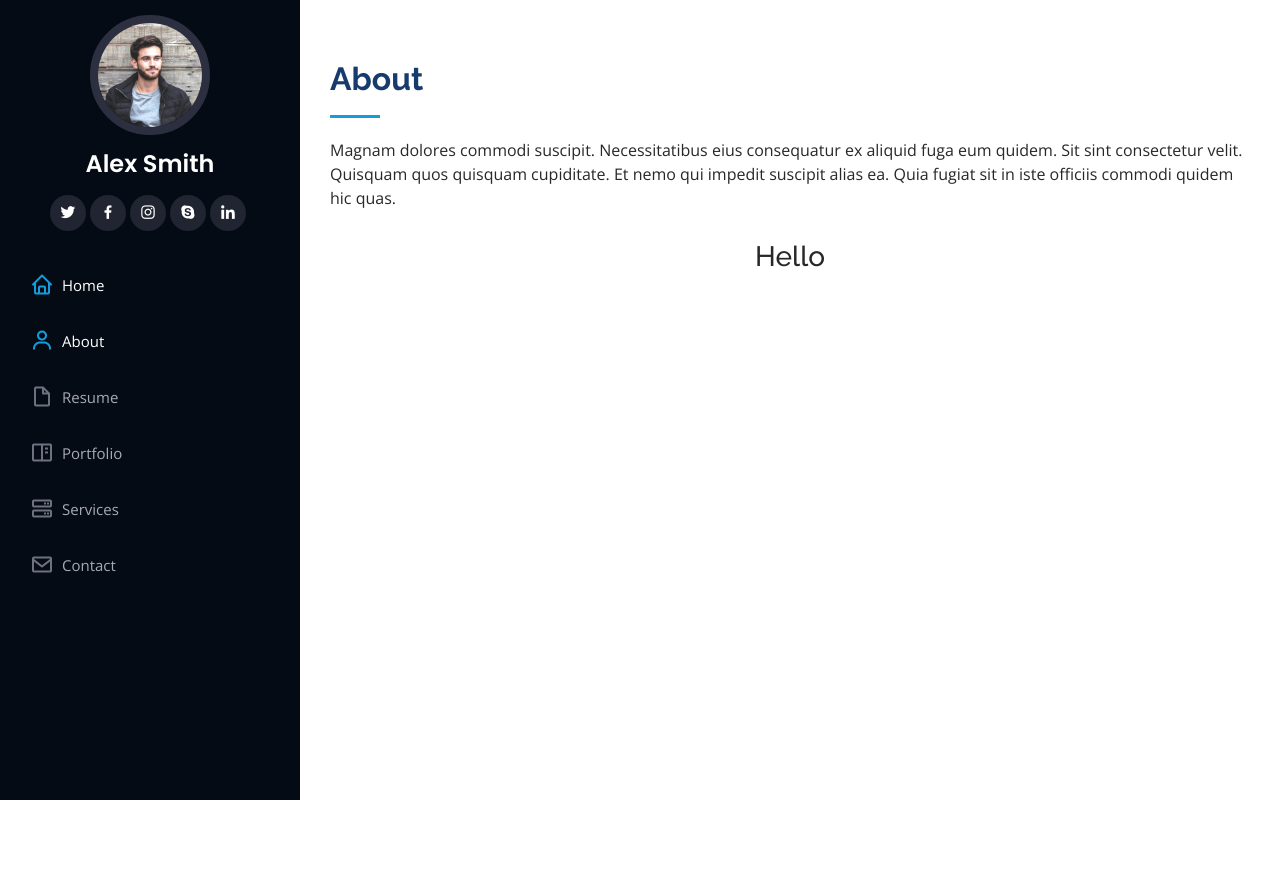
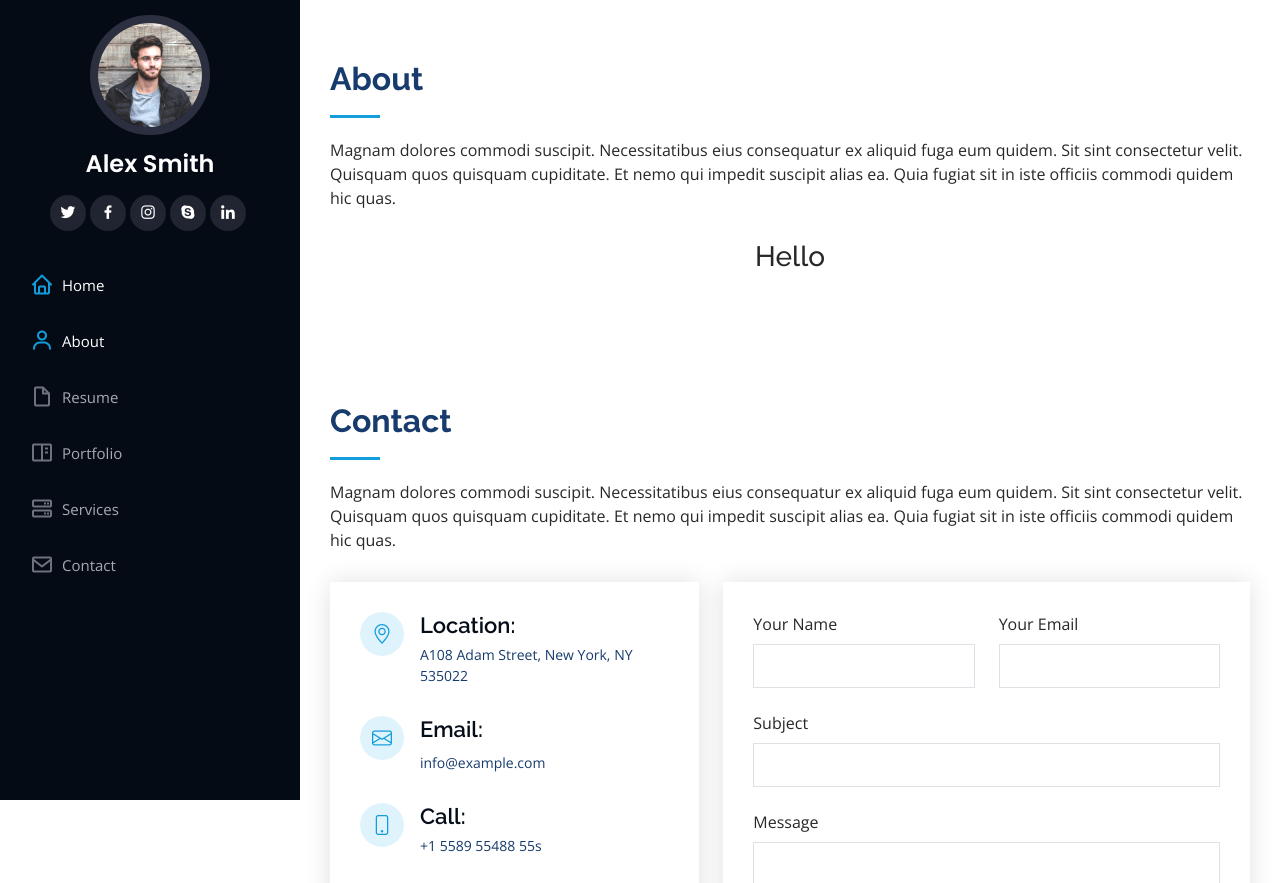
Before and after one commit to jibon969/iPortfolio, a Django app: page / in a window 1280 px wide. Shown: the top 883 px of the page. Before the commit the page ends 800 px from the top, so only its background shows below. Run offline with Django 3.2, Linux system fonts and the light colour scheme; some libraries are stand-ins or nearby versions.

Commit message:
added contact me content

```diff
--- a/home/templates/home/index.html
+++ b/home/templates/home/index.html
@@ -4,4 +4,77 @@
 
 {% block content %}
 
+
+    <section id="contact" class="contact">
+        <div class="container">
+            <div class="section-title">
+                <h2>Contact</h2>
+                <p>Magnam dolores commodi suscipit. Necessitatibus eius consequatur ex aliquid fuga eum quidem. Sit sint
+                    consectetur velit. Quisquam quos quisquam cupiditate. Et nemo qui impedit suscipit alias ea. Quia
+                    fugiat sit in iste officiis commodi quidem hic quas.
+                </p>
+            </div>
+
+            <div class="row" data-aos="fade-in">
+                <div class="col-lg-5 d-flex align-items-stretch">
+                    <div class="info">
+                        <div class="address">
+                            <i class="bi bi-geo-alt"></i>
+                            <h4>Location:</h4>
+                            <p>A108 Adam Street, New York, NY 535022</p>
+                        </div>
+
+                        <div class="email">
+                            <i class="bi bi-envelope"></i>
+                            <h4>Email:</h4>
+                            <p>info@example.com</p>
+                        </div>
+
+                        <div class="phone">
+                            <i class="bi bi-phone"></i>
+                            <h4>Call:</h4>
+                            <p>+1 5589 55488 55s</p>
+                        </div>
+
+                        <iframe src="https://www.google.com/maps/embed?pb=!1m14!1m8!1m3!1d12097.433213460943!2d-74.0062269!3d40.7101282!3m2!1i1024!2i768!4f13.1!3m3!1m2!1s0x0%3A0xb89d1fe6bc499443!2sDowntown+Conference+Center!5e0!3m2!1smk!2sbg!4v1539943755621"
+                                frameborder="0" style="border:0; width: 100%; height: 290px;" allowfullscreen></iframe>
+                    </div>
+
+                </div>
+
+                <div class="col-lg-7 mt-5 mt-lg-0 d-flex align-items-stretch">
+                    <form action="forms/contact.php" method="post" role="form" class="php-email-form">
+                        <div class="row">
+                            <div class="form-group col-md-6">
+                                <label for="name">Your Name</label>
+                                <input type="text" name="name" class="form-control" id="name" required>
+                            </div>
+                            <div class="form-group col-md-6">
+                                <label for="name">Your Email</label>
+                                <input type="email" class="form-control" name="email" id="email" required>
+                            </div>
+                        </div>
+                        <div class="form-group">
+                            <label for="name">Subject</label>
+                            <input type="text" class="form-control" name="subject" id="subject" required>
+                        </div>
+                        <div class="form-group">
+                            <label for="name">Message</label>
+                            <textarea class="form-control" name="message" rows="10" required></textarea>
+                        </div>
+                        <div class="my-3">
+                            <div class="loading">Loading</div>
+                            <div class="error-message"></div>
+                            <div class="sent-message">Your message has been sent. Thank you!</div>
+                        </div>
+                        <div class="text-center">
+                            <button type="submit">Send Message</button>
+                        </div>
+                    </form>
+                </div>
+
+            </div>
+
+        </div>
+    </section>
 {% endblock content %}
--- a/iPortfolio/settings.py
+++ b/iPortfolio/settings.py
@@ -33,7 +33,8 @@ ALLOWED_HOSTS = []
 # Application definition
 
 INSTALLED_APPS = [
-    'home',
+    'home.apps.HomeConfig',
+    'contact.apps.ContactConfig',
     'django.contrib.admin',
     'django.contrib.auth',
     'django.contrib.contenttypes',
```
Also changed, not shown: contact/templates/contact/contact.html (added, +10 -0 lines).
